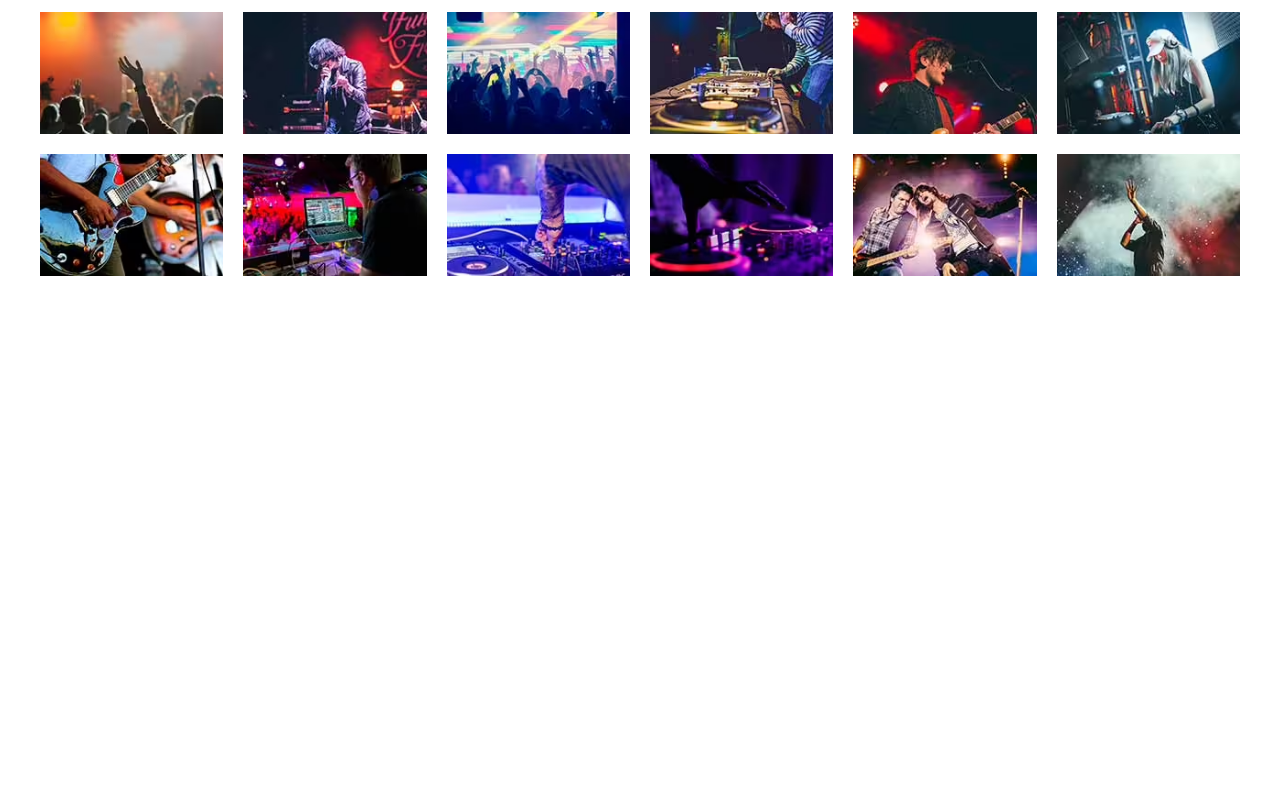
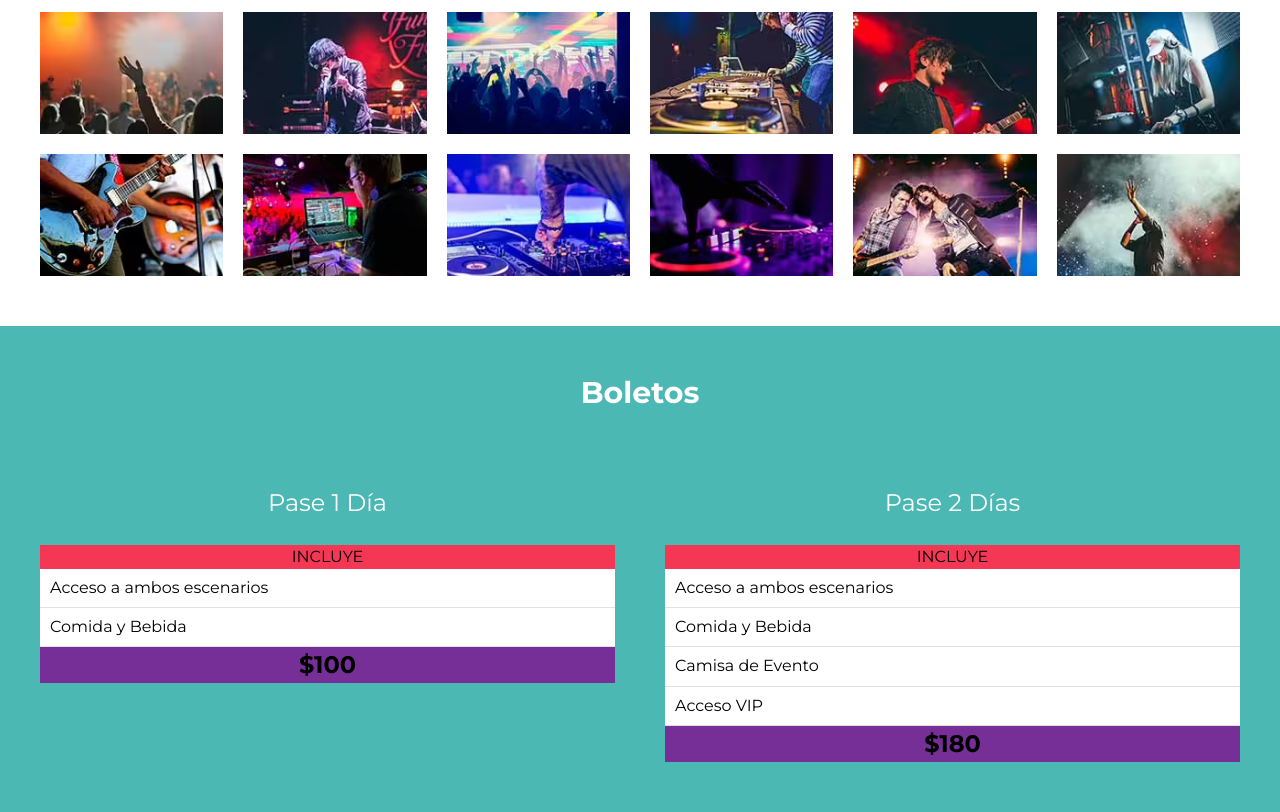
Before and after one commit to LEHR23/FestivalMusica, a website: page index.html in a window 1280 px wide. Shown: the part 3022-3834 px from the top of the page. Before the commit the page ends 3348 px from the top, so only its background shows below. Drawn offline with Linux system fonts and the light colour scheme.

Commit message:
seccion boletos

```diff
--- a/index.html
+++ b/index.html
@@ -128,9 +128,44 @@
     <section class="galeria contenedor">
       <h3>Galería</h3>
 
-      <ul class="galeria-imagenes">
-
-      </ul>
+      <ul class="galeria-imagenes"></ul>
+    </section>
+    <section class="boletos bg-verde">
+      <h3>Boletos</h3>
+      <div class="contenedor contenedor-boletos">
+        <div class="basico pase">
+          <p class="nombre-pase">Pase 1 Día</p>
+          <header class="pase-header">
+            <p>Incluye</p>
+          </header>
+          <div class="pase-body">
+            <ul>
+              <li>Acceso a ambos escenarios</li>
+              <li>Comida y Bebida</li>
+            </ul>
+          </div>
+          <footer class="pase-footer">
+            <p>$100</p>
+          </footer>
+        </div>
+        <div class="premium pase">
+          <p class="nombre-pase">Pase 2 Días</p>
+          <header class="pase-header">
+            <p>Incluye</p>
+          </header>
+          <div class="pase-body">
+            <ul>
+              <li>Acceso a ambos escenarios</li>
+              <li>Comida y Bebida</li>
+              <li>Camisa de Evento</li>
+              <li>Acceso VIP</li>
+            </ul>
+          </div>
+          <footer class="pase-footer">
+            <p>$180</p>
+          </footer>
+        </div>
+      </div>
     </section>
 
     <script src="build/js/App.js"></script>
--- /dev/null
+++ b/src/scss/secciones/_Boletos.scss
@@ -0,0 +1,58 @@
+@use "base/variables" as variables;
+@use "base/mixins" as mixins;
+
+.boletos {
+  padding: 5rem 0;
+  h3 {
+    text-align: center;
+    color: variables.$blanco;
+  }
+
+  .contenedor-boletos {
+    @include mixins.tablet {
+      @include mixins.grid(2, 5rem);
+    }
+  }
+}
+
+.pase {
+  .nombre-pase{
+    text-align: center;
+    font-size: 2.4rem;
+    color: variables.$blanco;
+  }
+
+  .pase-header,
+  .pase-footer {
+    p {
+      text-align: center;
+      margin: 0;
+    }
+  }
+  .pase-header {
+    background-color: variables.$rosa;
+    p {
+      text-transform: uppercase;
+      font-size: 1.6rem;
+    }
+  }
+  .pase-body {
+    background-color: variables.$blanco;
+    ul{
+      @include mixins.resetear-lista;
+      li, :nth-child(odd){
+        background-color: variables.$blanco;
+        font-size: 1.6rem;
+        padding: 1rem;
+        border-bottom: 1px solid #E1E1E1;
+      }
+    }
+  }
+  .pase-footer {
+    background-color: variables.$morado;
+    p{
+      font-size: 2.4rem;
+      font-weight: 700;
+    }
+  }
+}
--- a/src/scss/secciones/_galeria.scss
+++ b/src/scss/secciones/_galeria.scss
@@ -5,6 +5,9 @@
   padding: 5rem 0;
   h3 {
     text-align: center;
+  }
+  img:hover{
+    cursor: pointer;
   }
 }
 
--- a/src/scss/secciones/_index.scss
+++ b/src/scss/secciones/_index.scss
@@ -1,5 +1,6 @@
 @forward 'Header';
 @forward 'Video';
 @forward 'Festival';
-@forward 'lineup';
-@forward 'galeria';
+@forward 'Lineup';
+@forward 'Galeria';
+@forward 'Boletos';
```
Also changed, not shown: build/css/App.css, build/css/secciones/_Boletos.scss (added), build/css/secciones/_galeria.scss, build/css/secciones/_index.scss.
